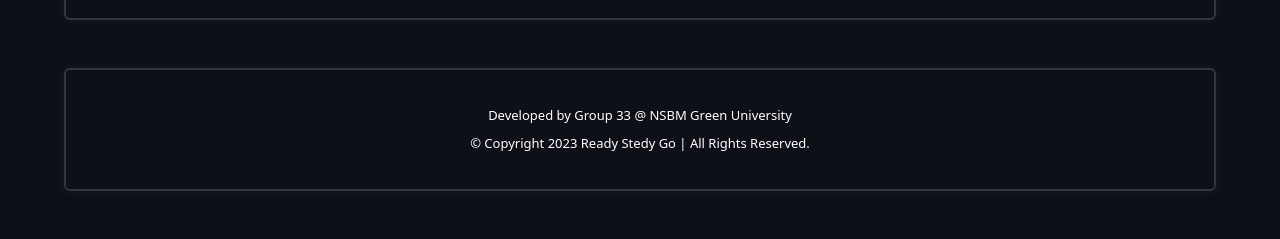
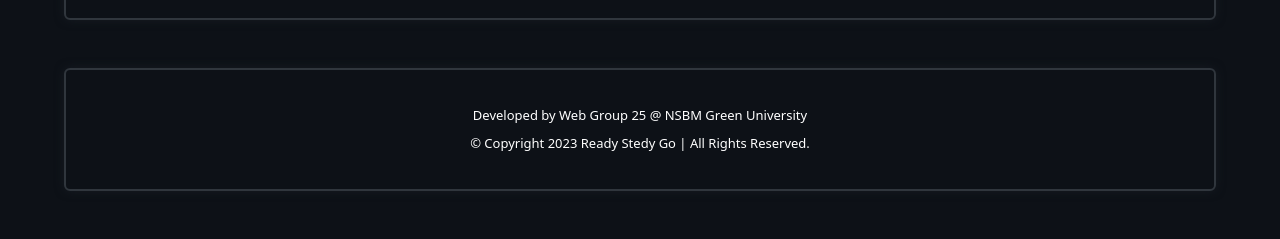
Before and after one commit to KasuniGA/ready-steady-go, a PHP site: page /index.php in a window 1280 px wide. Shown: the part 5323-5562 px from the top of the page. Run offline with PHP 8.4, Linux system fonts and the light colour scheme; data that the repository does not hold is empty.

Commit message:
added all./done

```diff
--- a/site-parts/footer.php
+++ b/site-parts/footer.php
@@ -4,7 +4,7 @@
 
 
 <section class="defalt-container-style text-white mt-5 mb-5">
-    <p class="mb-2 mt-3" style="text-align:center;">Developed by Group 33 @ NSBM Green University</p>
+    <p class="mb-2 mt-3" style="text-align:center;">Developed by Web Group 25 @ NSBM Green University</p>
     <p class="mb-3" style="text-align:center;">© Copyright 2023 Ready Stedy Go | All Rights Reserved.</p>
 </section>
 
```
